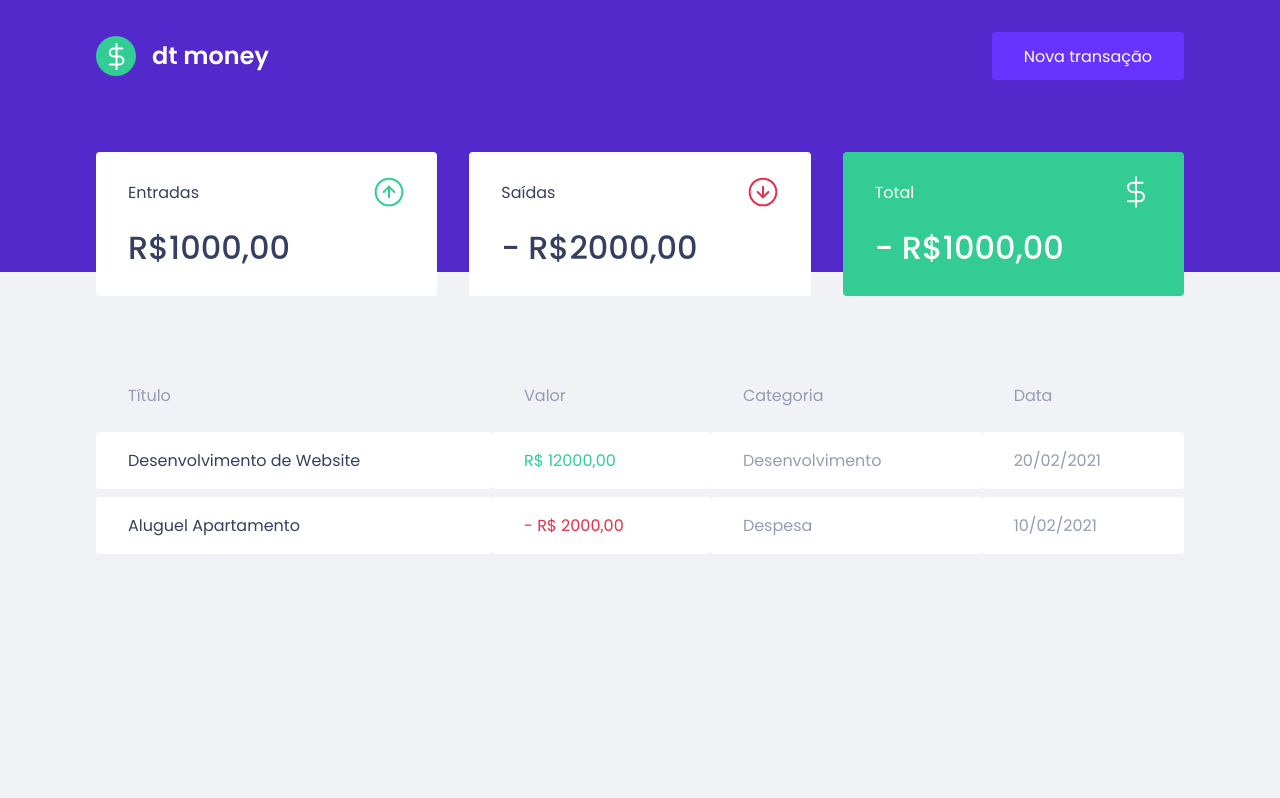
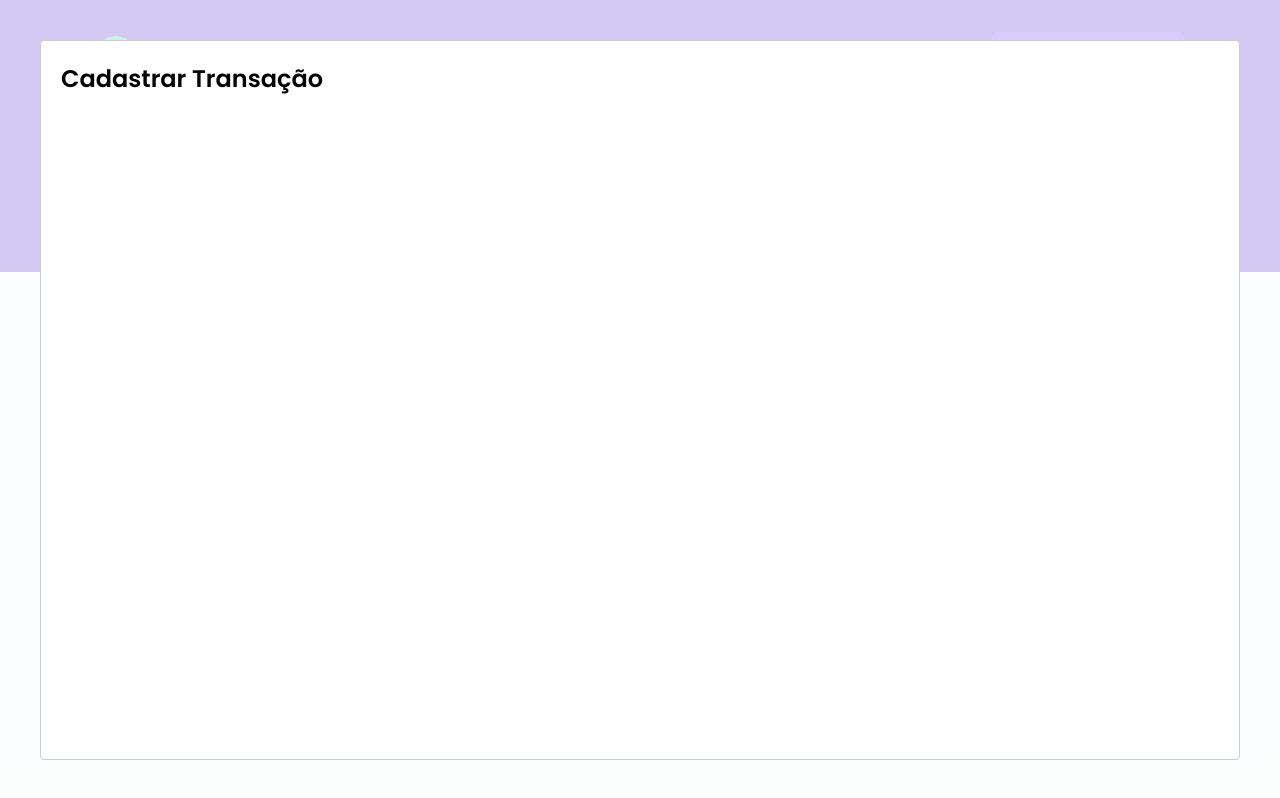
Before and after one commit to lzhudson/dt-money, a React (Create React App) app: page / in a window 1280 px wide. Both pictures are taken after a click on the button "Nova transação". Built offline with nearby package versions, Linux system fonts and the light colour scheme; no server answers; what miragejs would draw is missing.

Commit message:
feat: create Modal to register new transaction

```diff
--- a/src/App.tsx
+++ b/src/App.tsx
@@ -1,14 +1,33 @@
 import { Dashboard } from "./components/Dashboard";
 import { Header } from "./components/Header";
 import { GlobalStyle } from "./styles/styles/global";
+import Modal from "react-modal";
+import { useState } from "react";
 
+Modal.setAppElement('#root');
 
 export function App() {
+  const [isNewTransactionModalOpen, setIsNewTransactionModalOpen] =
+    useState(false);
+
+  function handleOpenNewTransactionModal() {
+    setIsNewTransactionModalOpen(true);
+  }
+
+  function handleCloseNewTransactionModal() {
+    setIsNewTransactionModalOpen(false);
+  }
   return (
-   <>
-     <Header />
-     <Dashboard />
-     <GlobalStyle />
-   </>
+    <>
+      <Header onOpenNewTransactionModal={handleOpenNewTransactionModal} />
+      <Dashboard />
+      <GlobalStyle />
+      <Modal
+        isOpen={isNewTransactionModalOpen}
+        onRequestClose={handleCloseNewTransactionModal}
+      >
+        <h2>Cadastrar Transação</h2>
+      </Modal>
+    </>
   );
 }
```
